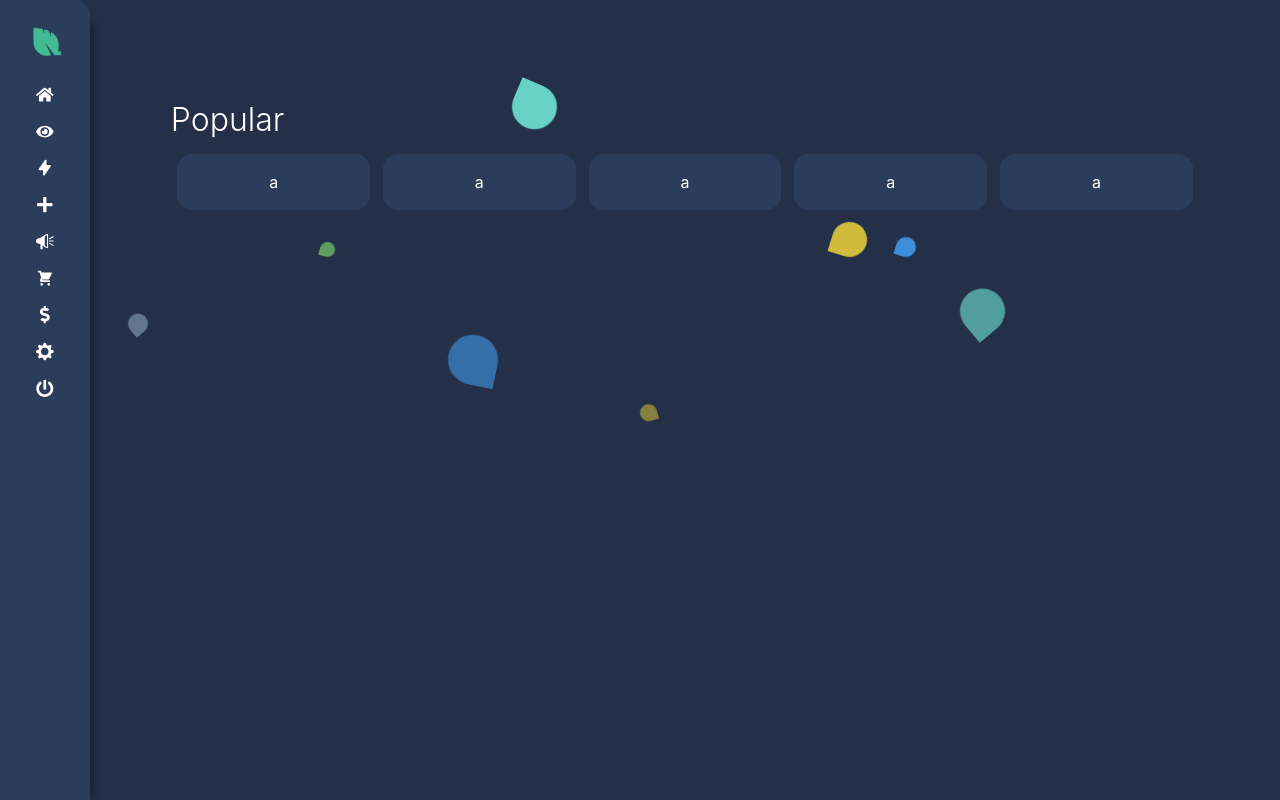
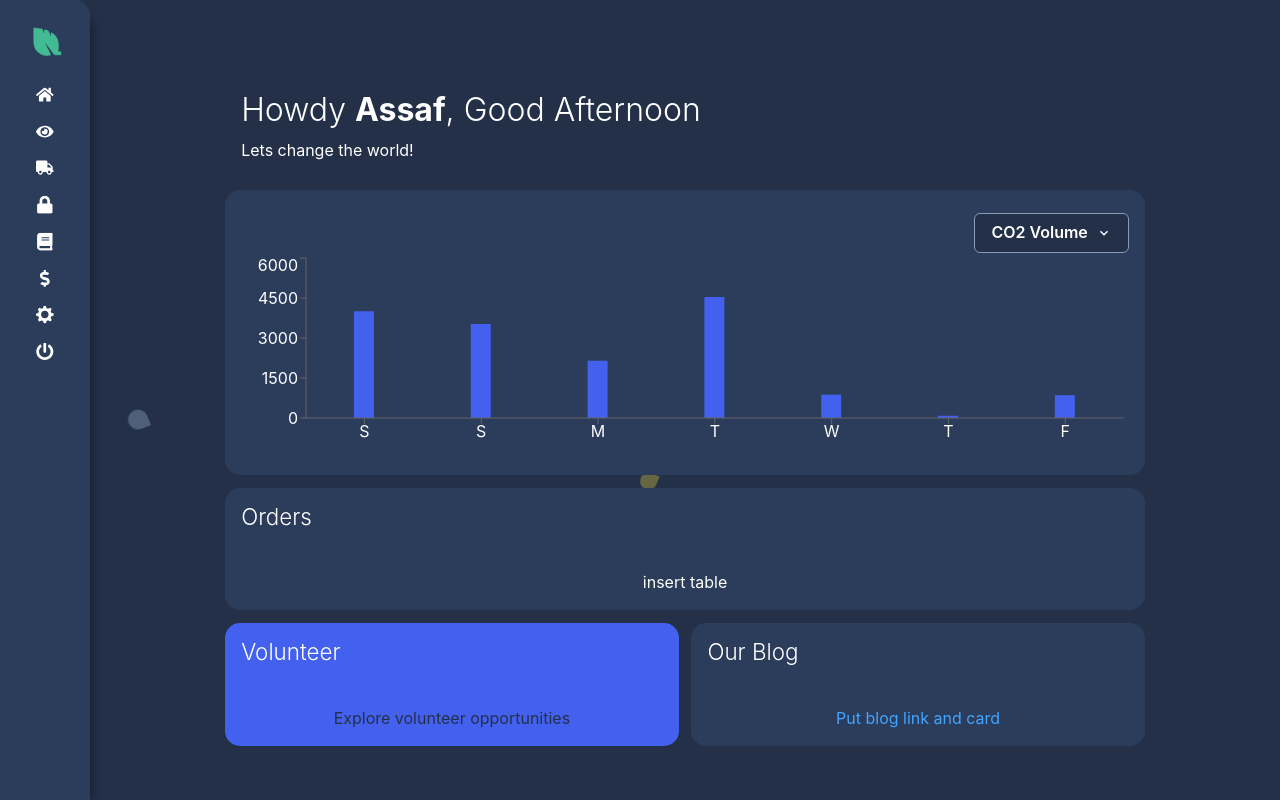
Before and after one commit to AssafWoo/Leaf-groot, a React (Create React App) app: page / in a window 1280 px wide. Built offline with nearby package versions, Linux system fonts and the light colour scheme.

Commit message:
moved design to offsets api dashboard

```diff
--- a/src/Components/Charts/bar.jsx
+++ b/src/Components/Charts/bar.jsx
@@ -5,24 +5,32 @@ import { Wrapper } from './styles';
 
 const data = [
   {
-    name: 'A',
+    name: 'S',
     co2: 4000,
   },
   {
-    name: 'B',
+    name: 'S',
     co2: 3523,
   },
   {
-    name: 'You',
+    name: 'M',
     co2: 2143,
   },
 
   {
-    name: 'D',
+    name: 'T',
     co2: 4535,
   },
-{
-    name: 'E',
+  {
+    name: 'W',
+    co2: 874,
+  },
+  {
+    name: 'T',
+    co2: 84,
+  },
+  {
+    name: 'F',
     co2: 854,
   }
 
--- a/src/Components/Filter/filter_by.jsx
+++ b/src/Components/Filter/filter_by.jsx
@@ -9,18 +9,33 @@ import { DarkerTheme, MainBlue, MainGrey } from "../../Styles/colors";
 const ItemStyle = {
     background: MainBlue, color:'white'
 }
-const FilterBy = () => {
-    const [filter, setFilter] = useState('Daily');
+const FilterBy = ({byParameter}) => {
+    const [timeFilter, setTimeFilter] = useState('Daily');
+    const [CO2filter, setCO2Filter] = useState('CO2 Volume');
+
+    if(byParameter === 'time') {
+        return (
+            <Menu>
+                <MenuButton mt="0.4rem" colorScheme="black" bg={DarkerTheme} border={`1px solid ${MainGrey}`} color="white" as={Button} rightIcon={<ChevronDownIcon />} float="right">
+                    {timeFilter}
+                </MenuButton>
+                <MenuList bg={DarkerTheme}>
+                    <MenuItem _focus={{background:'trasparent'}} _hover={{...ItemStyle}} onClick={() => setTimeFilter('Daily')}>Daily</MenuItem>
+                    <MenuItem _hover={{...ItemStyle}}  onClick={() => setTimeFilter('Weekly')}>Weekly</MenuItem>
+                    <MenuItem _hover={{...ItemStyle}}  onClick={() => setTimeFilter('Monthly')}>Monthly</MenuItem>
+                    <MenuItem _hover={{...ItemStyle}}  onClick={() => setTimeFilter('Yearly')}>Yearly</MenuItem>
+                </MenuList>
+            </Menu>
+        )
+    }
     return (
         <Menu>
             <MenuButton mt="0.4rem" colorScheme="black" bg={DarkerTheme} border={`1px solid ${MainGrey}`} color="white" as={Button} rightIcon={<ChevronDownIcon />} float="right">
-                {filter}
+                {CO2filter}
             </MenuButton>
             <MenuList bg={DarkerTheme}>
-                <MenuItem _focus={{background:'trasparent'}} _hover={{...ItemStyle}} onClick={() => setFilter('Daily')}>Daily</MenuItem>
-                <MenuItem _hover={{...ItemStyle}}  onClick={() => setFilter('Weekly')}>Weekly</MenuItem>
-                <MenuItem _hover={{...ItemStyle}}  onClick={() => setFilter('Monthly')}>Monthly</MenuItem>
-                <MenuItem _hover={{...ItemStyle}}  onClick={() => setFilter('Yearly')}>Yearly</MenuItem>
+                <MenuItem _focus={{background:'trasparent'}} _hover={{...ItemStyle}} onClick={() => setCO2Filter('CO2')}>CO2 Volume</MenuItem>
+                <MenuItem _hover={{...ItemStyle}}  onClick={() => setCO2Filter('Orders')}>Orders</MenuItem>
             </MenuList>
         </Menu>
     )
--- a/src/Components/Side_bar/left-side-bar.jsx
+++ b/src/Components/Side_bar/left-side-bar.jsx
@@ -5,9 +5,7 @@ import { ItemsNav, SideBarWrapper, Item } from './style';
 import LeafLogo from '../../Assets/images/leaf-green.png';
 import { useState } from 'react';
 import { SettingsIcon } from '@chakra-ui/icons';
-import {FaDollarSign, FaPlus, FaHome, FaEye, FaPowerOff} from 'react-icons/fa';
-import { HiLightningBolt, HiShoppingCart } from "react-icons/hi";
-import { GoMegaphone } from "react-icons/go";
+import {FaDollarSign, FaHome, FaEye, FaPowerOff, FaTruck, FaLock, FaBook} from 'react-icons/fa';
 import Store from '../../Context/global/global-context';
 
 const MenuNames = [
@@ -22,28 +20,23 @@ const MenuNames = [
         icon:<FaEye style={{margin:'auto'}} />
     },
     {
-        name:'Emissons',
-        link:'/emissions',
-        icon: <HiLightningBolt style={{margin:'auto'}} />
+        name:'Orders',
+        link:'/orders',
+        icon: <FaTruck style={{margin:'auto'}} />
     },
     {
-        name:'Integrations',
-        link:'/integrations',
-        icon:<FaPlus style={{margin:'auto'}} />
+        name:'API Keys',
+        link:'/apikeys',
+        icon:<FaLock style={{margin:'auto'}} />
     },
     {
-        name:'Marketing',
-        link:'/marketing',
-        icon:<GoMegaphone style={{margin:'auto'}} />
+        name:'Documentation',
+        link:'/documentation',
+        icon:<FaBook style={{margin:'auto'}} />
     },
     {
-        name:'Market Place',
-        link:'/marketplace',
-        icon:<HiShoppingCart style={{margin:'auto'}} />
-    },
-    {
-        name:'Plan',
-        link:'/plan',
+        name:'Billing',
+        link:'/billing',
         icon:<FaDollarSign style={{margin:'auto'}} />
     },
 
--- a/src/Components/UserAvatar/SingelUser.jsx
+++ b/src/Components/UserAvatar/SingelUser.jsx
@@ -7,7 +7,7 @@ const SingleUser = ({desiredPhoto}) => {
 
     if(desiredPhoto === 'company') {
         return(
-            <img alt='company' style={{width:'8%', top:'1px', display:'inline-block', borderRadius:"20px", position:'absolute', left:'2rem'}} src={CompanyAvatar}  />
+            <img alt='company' style={{width:'40%', display:'inline-block', borderRadius:"20px"}} src={CompanyAvatar}  />
         )
     }
     return(
--- a/src/Layout.jsx
+++ b/src/Layout.jsx
@@ -1,5 +1,4 @@
 import LeafHeaderandSearch from "./Components/Header/header";
-import { HeaderAndSearch } from "./Components/Header/style";
 import SideBar from "./Components/Side_bar/left-side-bar";
 import RightSideBar from "./Components/Side_bar/right-side-bar";
 import { AppWrapper, BreakLine, MainWrapper } from "./Styles/styles";
@@ -12,13 +11,12 @@ export const Layout = ({children}) => {
     if(screenSize === '3-cols') {
         middle = (
             <>
-                {/* <SideBar size={false} /> */}
-                <LeafHeaderandSearch />
+                <SideBar size={false} />
                 <AppWrapper size={false}>
                     <BreakLine />
                     {children}
                 </AppWrapper>
-                {/* <RightSideBar /> */}
+                <RightSideBar />
             </>
         )
     }
--- a/src/Modules/dashboard/dashboard-content.jsx
+++ b/src/Modules/dashboard/dashboard-content.jsx
@@ -5,19 +5,14 @@ import SingleUser from '../../Components/UserAvatar/SingelUser';
 import { DarkerTheme,MainBlue, LightBlue } from '../../Styles/colors';
 import FilterBy from '../../Components/Filter/filter_by';
 import {useGetTime} from '../../Utils/useGetTime';
-import DoughNut from '../../Components/Charts/doughnut';
-import StackedArea from '../../Components/Charts/stackedArea';
-import useGetWidth from '../../Utils/useGetWidth';
 import BarsChart from '../../Components/Charts/bar';
+import { useScreenSize } from '../../Utils/useScreenSize';
 
 const DashboardContent = ({companyName, userName}) => {
     const CurrentTime = useGetTime();
-
-    const myPieRef = useRef();
-    const {itemWidth1} = useGetWidth(myPieRef);
+    const screenSize = useScreenSize();
 
     const myStackedRef = useRef();
-    const {itemWidth2} = useGetWidth(myStackedRef);
 
     return(
         <>
@@ -28,44 +23,27 @@ const DashboardContent = ({companyName, userName}) => {
                     <p style={{textAlign:"left", color:'white'}}>Lets change the world!</p>
 
                 </BoxSize>
+                {screenSize === '3-cols' ?
                 <BoxSize flexSize="3" isInvisible={true} style={{textAlign:'right', padding:'0'}}>
                     <SingleUser desiredPhoto="company" />
-                </BoxSize>
+                </BoxSize> : ''}
+
             </Flex>
 
 
                 <Flex>
-                    <BoxSize ref={myPieRef} flexSize="3" >
-                        <Flex>
-                            <BoxSize style={{paddingTop:0, marginTop:0}} flexSize="1">
-                                <Heading fontWeight="300" textAlign="left" fontSize="1.4rem">My emissions</Heading>
-                            </BoxSize>
-                            <BoxSize style={{paddingTop:0, marginTop:0}} flexSize="1">
-                                <FilterBy />
-                            </BoxSize>
-                        </Flex>
-                        <DoughNut width={itemWidth1} />
-                    </BoxSize>
                     <BoxSize flexSize="3">
-                        <Heading fontWeight="300" textAlign="left" fontSize="1.4rem">Companies comprasion</Heading>
+                        <FilterBy byParameter="CO2 Volume" />
                         <BreakLine />
                         <BarsChart />
                     </BoxSize>
                 </Flex>
                 <BoxSize ref={myStackedRef} flexSize="3">
-                    <Heading fontWeight="300" textAlign="left" fontSize="1.4rem">My progress</Heading>
+                    <Heading fontWeight="300" textAlign="left" fontSize="1.4rem">Orders</Heading>
                     <BreakLine />
-                    <StackedArea width={itemWidth1} />
+                    insert table
                 </BoxSize>
                     <Flex>
-                        <BoxSize flexSize="3" >
-                            <Heading fontWeight="300" textAlign="left" fontSize="1.4rem">Recent offsets</Heading>
-                            <BreakLine />
-                            <p>No offsets bought yet</p>
-                            <BreakLine />
-                            <p style={{color:MainBlue, cursor:'pointer' }}>Explore offsets market</p>
-
-                        </BoxSize>
                         <BoxSize flexSize="3" style={{background:LightBlue}}>
                             <Heading fontWeight="300" textAlign="left" fontSize="1.4rem">Volunteer</Heading>
                             <BreakLine />
--- a/src/Routes.jsx
+++ b/src/Routes.jsx
@@ -30,7 +30,7 @@ const Routes = () => {
                         <Route exact path="/settings/company" component={Settings} />
                         <Route exact path="/integrations" component={Integrations} />
                         <Route exact path="/emissions" component={EmissionsComponent} />
-                        <Route exact path="/" component={DashboardMarketPlace} />
+                        <Route exact path="/" component={Dashboard} />
                     </Switch>
                 </Layout>
             :
--- a/src/Styles/styles.js
+++ b/src/Styles/styles.js
@@ -32,7 +32,7 @@ export const MainWrapper = styled.div`
     grid-template-columns: ${props =>{
         switch(props.size){
             case '3-cols':
-                return '1fr 4fr 1fr';
+                return '160px auto 100px';
             case '2-cols':
                 return '90px auto 0px';
             case '1-cols':
@@ -46,25 +46,22 @@ export const MainWrapper = styled.div`
     grid-gap: ${props =>{
         switch(props.size){
             case '3-cols':
-                return '20px'; //170px prev
+                return '170px';
             case '2-cols':
-                return '20px';//100px prev
+                return '100px';//100px prev
             case '1-cols':
-                return '5px';//30px prev
+                return '30px';//30px prev
             case 'fullscreen':
                 return '0px';//0px prev
             default:
-                return '50px';//170px prev
+                return '170px';//170px prev
         }
     }};
 
     grid-template-areas: ${props => {
         switch(props.size){
             case '3-cols':
-                return `
-                "header header header"
-                "content content content"
-                `;
+                return '"sidebar content leftsidebar"';
             case '2-cols':
                 return '"sidebar content leftsidebar"';
             case '1-cols':
--- a/src/index.css
+++ b/src/index.css
@@ -6,7 +6,6 @@ body {
   -webkit-font-smoothing: antialiased;
   -moz-osx-font-smoothing: grayscale;
   background-color: #233048 ;
-  overflow-x:hidden;
 }
 
 code {
```
